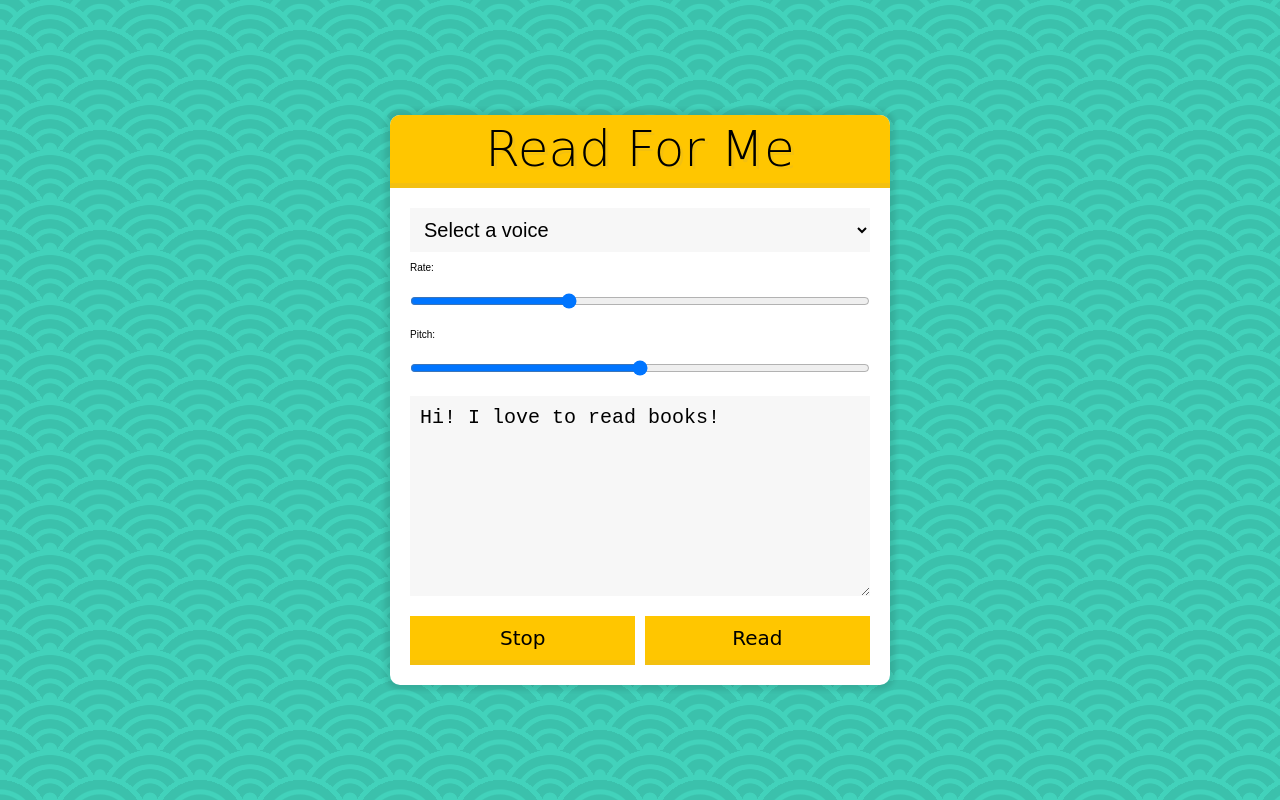
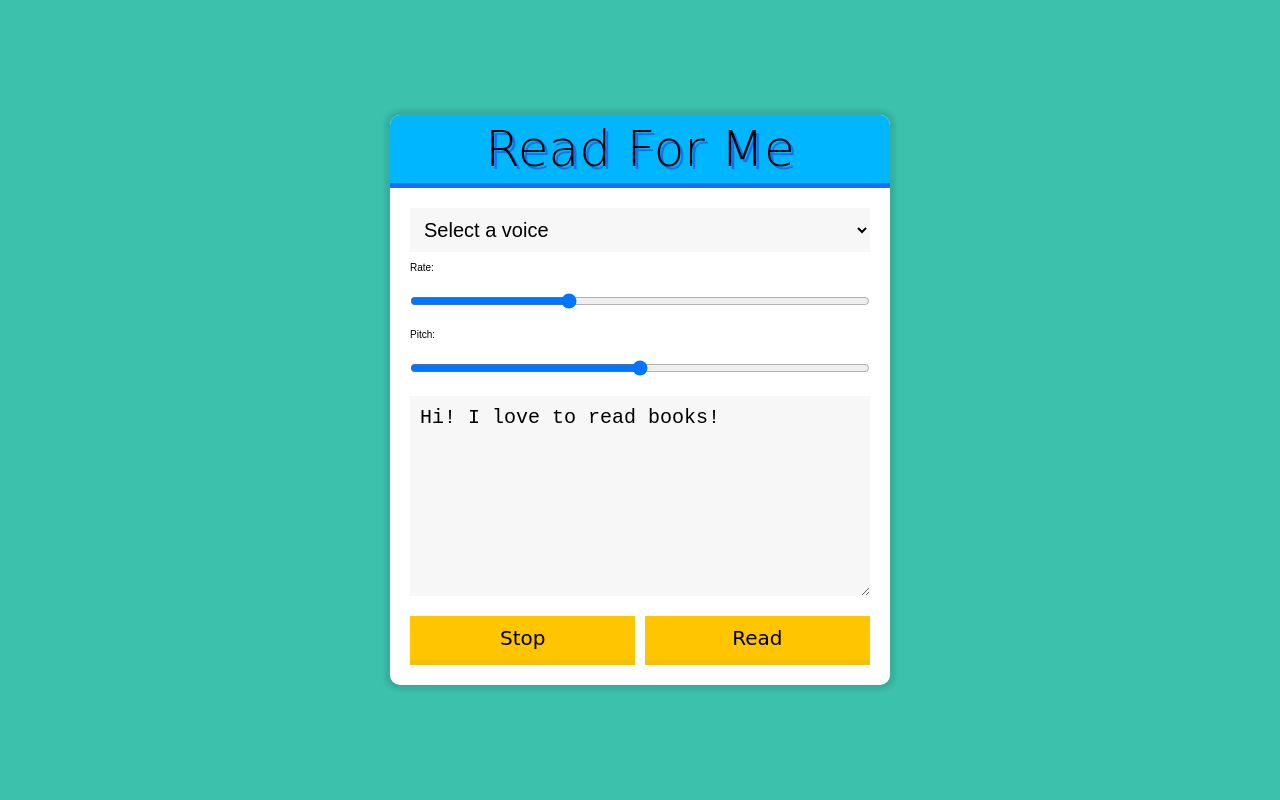
Before and after one commit to Romacoding/ReadForMe, a plain HTML site: page index.html in a window 1280 px wide. Drawn offline with Linux system fonts and the light colour scheme.

Commit message:
css fixes

```diff
--- a/style.css
+++ b/style.css
@@ -15,14 +15,6 @@ body {
   display:flex;
   min-height: 100vh;
   align-items: center;
-
-  background-image:
-  radial-gradient(circle at 100% 150%, #3BC1AC 24%, #42D2BB 25%, #42D2BB 28%, #3BC1AC 29%, #3BC1AC 36%, #42D2BB 36%, #42D2BB 40%, transparent 40%, transparent),
-  radial-gradient(circle at 0    150%, #3BC1AC 24%, #42D2BB 25%, #42D2BB 28%, #3BC1AC 29%, #3BC1AC 36%, #42D2BB 36%, #42D2BB 40%, transparent 40%, transparent),
-  radial-gradient(circle at 50%  100%, #42D2BB 10%, #3BC1AC 11%, #3BC1AC 23%, #42D2BB 24%, #42D2BB 30%, #3BC1AC 31%, #3BC1AC 43%, #42D2BB 44%, #42D2BB 50%, #3BC1AC 51%, #3BC1AC 63%, #42D2BB 64%, #42D2BB 71%, transparent 71%, transparent),
-  radial-gradient(circle at 100% 50%, #42D2BB 5%, #3BC1AC 6%, #3BC1AC 15%, #42D2BB 16%, #42D2BB 20%, #3BC1AC 21%, #3BC1AC 30%, #42D2BB 31%, #42D2BB 35%, #3BC1AC 36%, #3BC1AC 45%, #42D2BB 46%, #42D2BB 49%, transparent 50%, transparent),
-  radial-gradient(circle at 0    50%, #42D2BB 5%, #3BC1AC 6%, #3BC1AC 15%, #42D2BB 16%, #42D2BB 20%, #3BC1AC 21%, #3BC1AC 30%, #42D2BB 31%, #42D2BB 35%, #3BC1AC 36%, #3BC1AC 45%, #42D2BB 46%, #42D2BB 49%, transparent 50%, transparent);
-  background-size:100px 50px;
 }
 
 
@@ -42,13 +34,13 @@ h1 {
   width:calc(100% + 4rem);
   margin: -2rem 0 2rem -2rem;
   padding:.5rem;
-  background: #ffc600;
-  border-bottom: 5px solid #F3C010;
+  background: #00b7ff;
+  border-bottom: 5px solid rgb(16, 114, 243);
   text-align: center;
   font-size: 5rem;
   font-weight: 100;
   font-family: 'Pacifico', cursive;
-  text-shadow:3px 3px 0 #F3C010;
+  text-shadow:3px 3px 0 rgb(16, 114, 243);
 
 }
 
```
